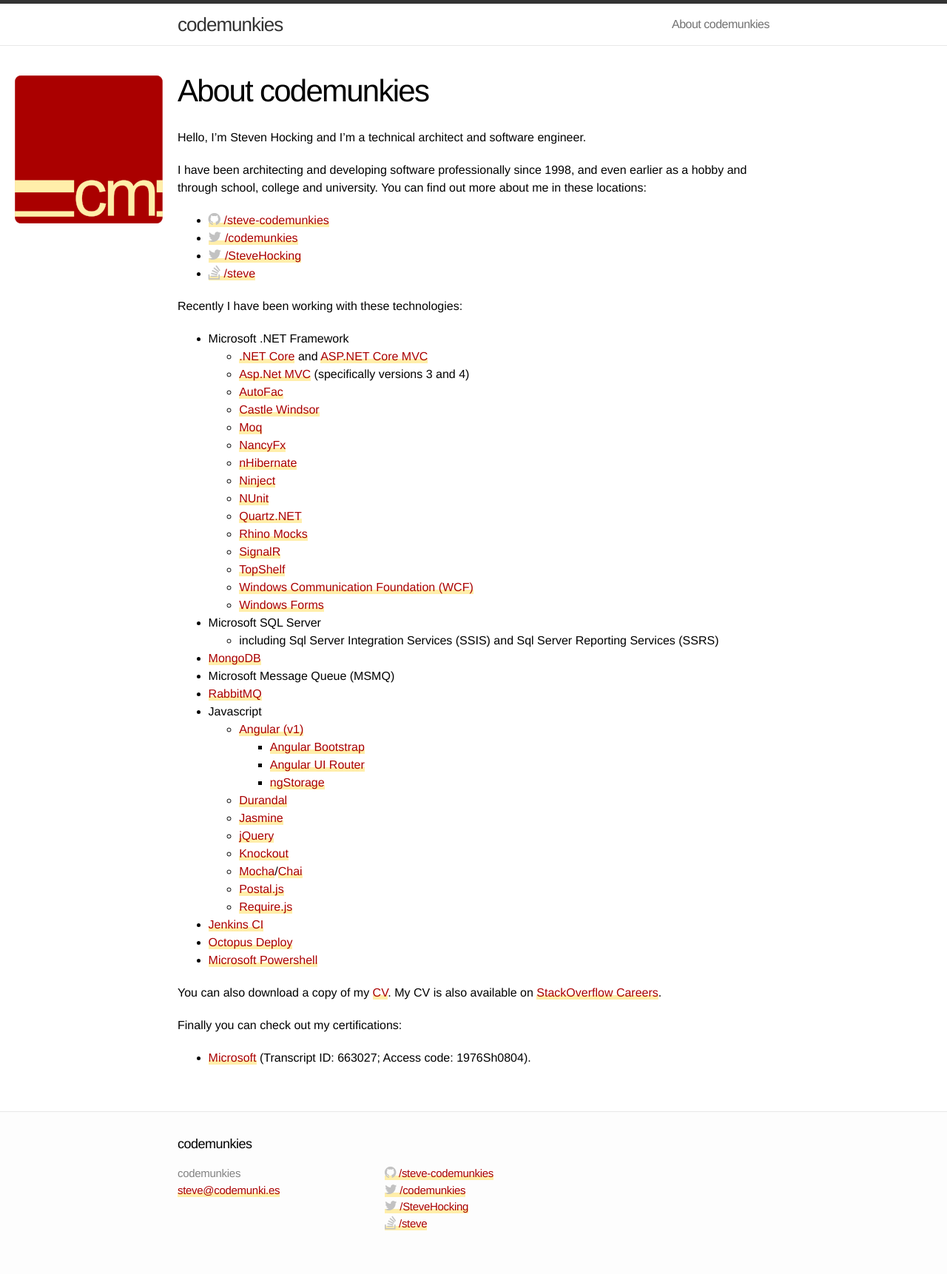
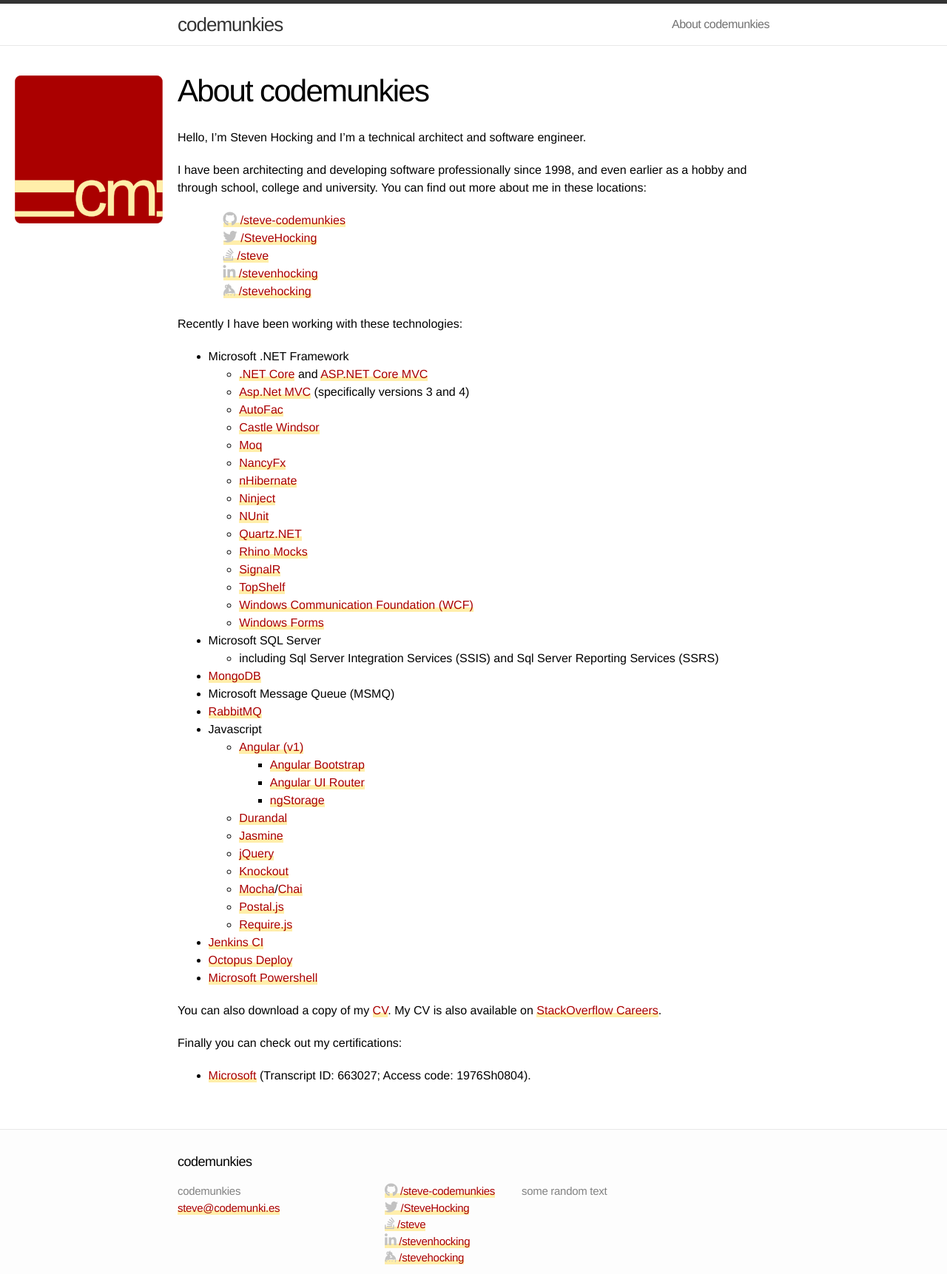
Before and after one commit to steve-codemunkies/stevehocking.github.io, a Jekyll site: the page built from about.md, in a window 1280 px wide. Shown: the whole page at 74% size. Built offline with Jekyll 4.4.1, drawn with Linux system fonts in a browser that asks for light colours; nearby versions of some CDN libraries; before the commit the page ends 1665 px from its top, so only the background shows below that.

Commit message:
Update site to use font-awesome five
Additionally removed redundant link to codemunkies twitter, and added
link to keybase.

```diff
--- a/_config.yml
+++ b/_config.yml
@@ -1,7 +1,7 @@
 # Site settings
 title: codemunkies
 email: steve@codemunki.es
-description: ""
+description: "some random text"
 baseurl: ""
 url: "http://www.codemunki.es"
 github-username: steve-codemunkies
--- a/_includes/footer.html
+++ b/_includes/footer.html
@@ -16,23 +16,15 @@
         <li>
           <a href="https://github.com/{{ site.github-username }}">
             <span class="icon github">
-              <i class="fa fa-github"></i>
+              <i class="fab fa-github"></i>
             </span>
             <span class="username">/{{ site.github-username }}</span>
           </a>
         </li>
         <li>
-          <a href="https://twitter.com/{{ site.twitter-username }}">
-            <span class="icon twitter">
-              <i class="fa fa-twitter"></i>
-            </span>
-            <span class="username">/{{ site.twitter-username }}</span>
-          </a>
-        </li>
-        <li>
           <a href="https://twitter.com/{{ site.twitter-personal-username }}">
             <span class="icon twitter">
-              <i class="fa fa-twitter"></i>
+              <i class="fab fa-twitter"></i>
             </span>
             <span class="username">/{{ site.twitter-personal-username }}</span>
           </a>
@@ -40,9 +32,25 @@
         <li>
           <a href="http://stackoverflow.com/users/{{ site.stackoverflow-userid }}/{{ site.stackoverflow-username }}">
             <span class="icon stackoverflow">
-              <i class="fa fa-stack-overflow"></i>
+              <i class="fab fa-stack-overflow"></i>
             </span>
             <span class="username">/{{ site.stackoverflow-username }}</span>
+          </a>
+        </li>
+        <li>
+          <a href="https://www.linkedin.com/in/stevenhocking">
+            <span class="icon linkedin">
+              <i class="fab fa-linkedin-in"></i>
+            </span>
+            <span class="username">/stevenhocking</span>
+          </a>
+        </li>
+        <li>
+          <a href="https://keybase.io/stevehocking">
+            <span class="icon keybase">
+              <i class="fab fa-keybase"></i>
+            </span>
+            <span class="username">/stevehocking</span>
           </a>
         </li>
       </ul>
--- a/_includes/head.html
+++ b/_includes/head.html
@@ -7,7 +7,8 @@
 
     <!-- Custom CSS -->
     <link rel="stylesheet" href="{{ "/css/main.css" | prepend: site.baseurl }}">
-    <link rel="stylesheet" href="https://maxcdn.bootstrapcdn.com/font-awesome/4.4.0/css/font-awesome.min.css">
+    <!-- link rel="stylesheet" href="https://maxcdn.bootstrapcdn.com/font-awesome/4.4.0/css/font-awesome.min.css" -->
+    <link rel="stylesheet" href="https://use.fontawesome.com/releases/v5.8.1/css/all.css" integrity="sha384-50oBUHEmvpQ+1lW4y57PTFmhCaXp0ML5d60M1M7uH2+nqUivzIebhndOJK28anvf" crossorigin="anonymous">
     {% if page.supplemental-css %}
     <link rel="stylesheet" href="{{ page.supplemental-css | prepend: site.baseurl }}">
     {% endif %}
--- a/about.md
+++ b/about.md
@@ -11,27 +11,19 @@ Hello, I'm Steven Hocking and I'm a technical architect and software engineer.
 
 I have been architecting and developing software professionally since 1998, and even earlier as a hobby and through school, college and university. You can find out more about me in these locations:
 
-<ul>
+<ul class="about">
   <li>
     <a href="https://github.com/{{ site.github-username }}">
       <span class="icon github">
-        <i class="fa fa-github"></i>
+        <i class="fab fa-github"></i>
       </span>
       <span class="username">/{{ site.github-username }}</span>
     </a>
   </li>
   <li>
-    <a href="https://twitter.com/{{ site.twitter-username }}">
-      <span class="icon twitter">
-        <i class="fa fa-twitter"></i>
-      </span>
-      <span class="username">/{{ site.twitter-username }}</span>
-    </a>
-  </li>
-  <li>
     <a href="https://twitter.com/{{ site.twitter-personal-username }}">
       <span class="icon twitter">
-        <i class="fa fa-twitter"></i>
+        <i class="fab fa-twitter"></i>
       </span>
       <span class="username">/{{ site.twitter-personal-username }}</span>
     </a>
@@ -39,9 +31,25 @@ I have been architecting and developing software professionally since 1998, and
   <li>
     <a href="http://stackoverflow.com/users/{{ site.stackoverflow-userid }}/{{ site.stackoverflow-username }}">
       <span class="icon stackoverflow">
-        <i class="fa fa-stack-overflow"></i>
+        <i class="fab fa-stack-overflow"></i>
       </span>
       <span class="username">/{{ site.stackoverflow-username }}</span>
+    </a>
+  </li>
+  <li>
+    <a href="https://www.linkedin.com/in/stevenhocking">
+      <span class="icon linkedin">
+        <i class="fab fa-linkedin-in"></i>
+      </span>
+      <span class="username">/stevenhocking</span>
+    </a>
+  </li>
+  <li>
+    <a href="https://keybase.io/stevehocking">
+      <span class="icon keybase">
+        <i class="fab fa-keybase"></i>
+      </span>
+      <span class="username">/stevehocking</span>
     </a>
   </li>
 </ul>
--- a/css/main.css
+++ b/css/main.css
@@ -119,7 +119,10 @@ a:visited { color: #aa0000; } */
   width: calc(41.875%);
 }
 
-.site-footer ul { list-style: none; }
+.site-footer ul {
+  list-style: none;
+  margin-bottom: 10px;
+}
 
 .site-footer li,
 .site-footer p {
@@ -276,6 +279,11 @@ a:visited { color: #aa0000; } */
 
 .post ul,
 .post ol { margin-left: 1.35em; }
+
+.post ul.about {
+  list-style: none;
+  padding-left: 40px;
+}
 
 .post pre code { border: none; }
 
```
